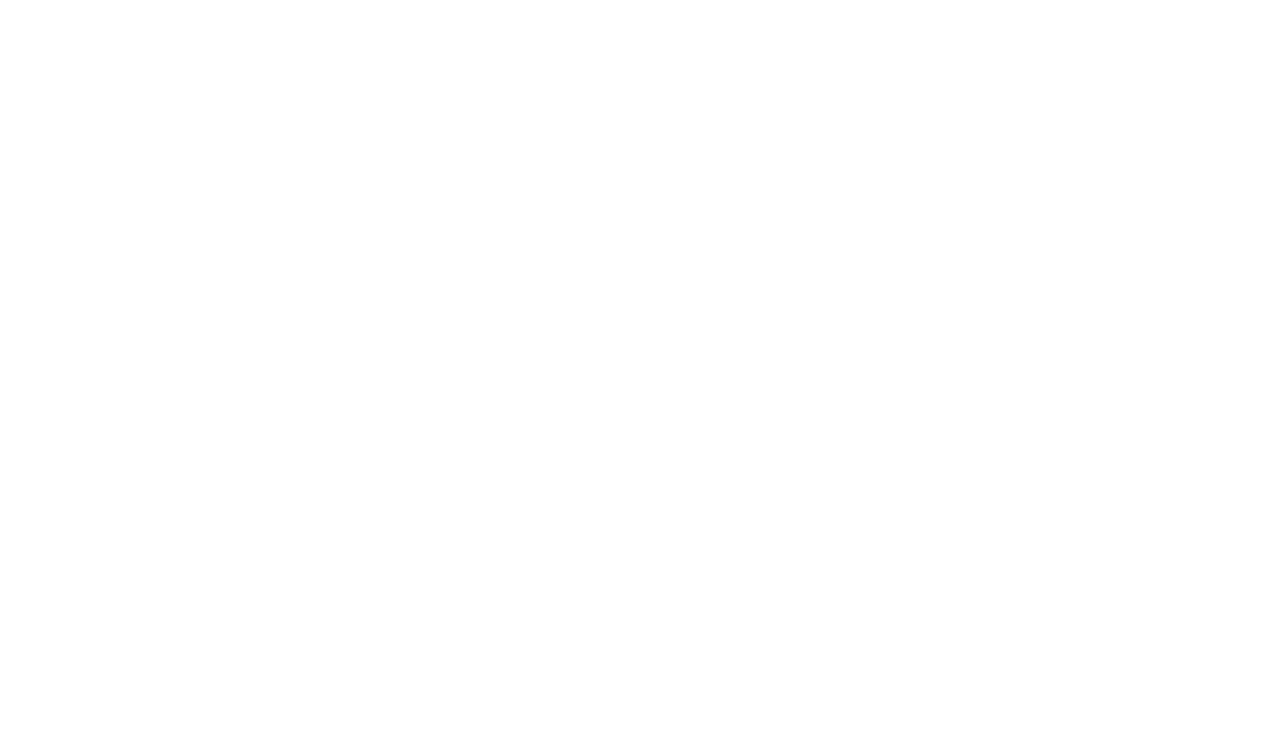
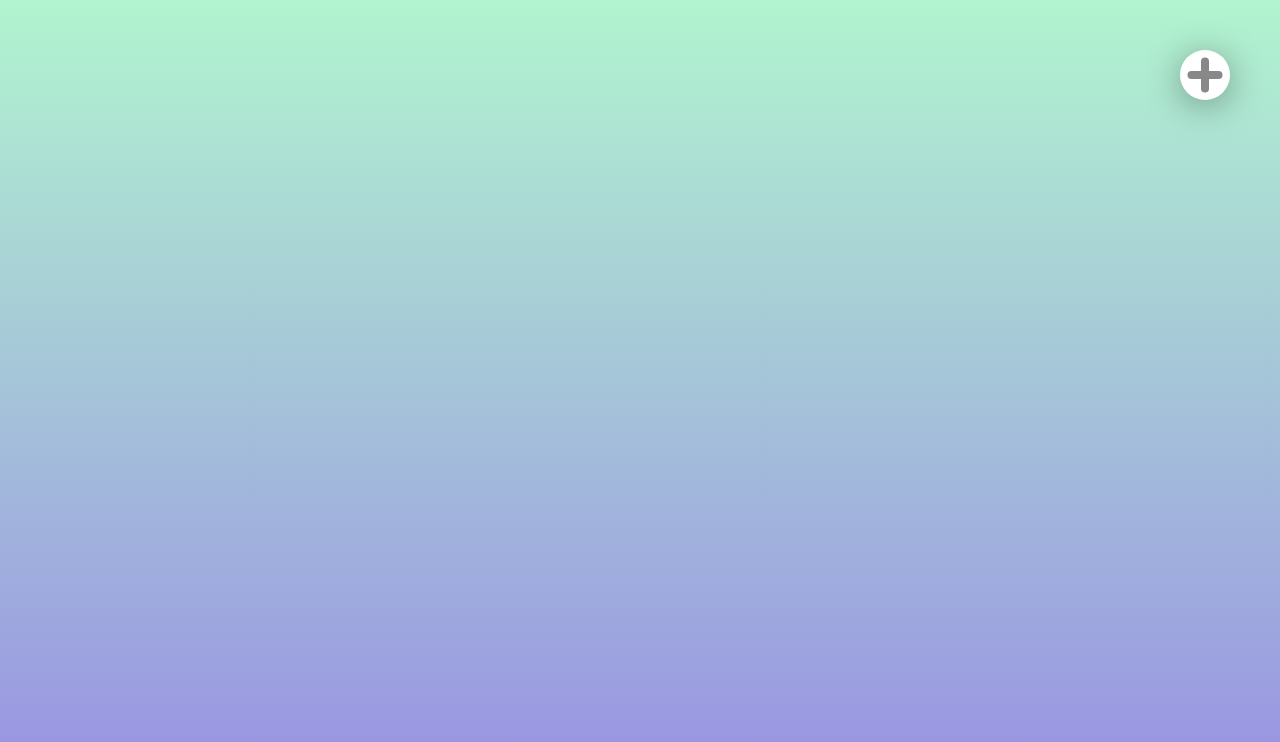
Before and after one commit to KimByul1225/trello_clone, a React (Create React App) app: page / in a window 1280 px wide. Shown: the top 742 px of the page. Built offline with nearby package versions, Linux system fonts and the light colour scheme.

Commit message:
랜딩페이지 스타일 작업, 보드추가 버튼 작업

```diff
--- a/public/index.html
+++ b/public/index.html
@@ -1,5 +1,5 @@
 <!DOCTYPE html>
-<html lang="en">
+<html lang="ko">
   <head>
     <meta charset="utf-8" />
     <link rel="icon" href="%PUBLIC_URL%/favicon.ico" />
--- a/src/App.tsx
+++ b/src/App.tsx
@@ -1,10 +1,26 @@
-import React from 'react';
+import { useCallback } from "react";
+
 import GlobalStyle from './styles/GlobalStyle';
+import { AddBoardButton, Container} from "./styles/mainStyle";
+import { useSetRecoilState } from "recoil";
+import { boardModalState } from "./atom";
+
 
 function App() {
+  const setBoardModal = useSetRecoilState(boardModalState);
+
+  const addButtonHandler = useCallback(() => {
+    setBoardModal(true);
+  }, [setBoardModal]);
+
+
   return (
     <>
       <GlobalStyle />
+      <Container>
+        <AddBoardButton type="button" onClick={addButtonHandler}/>
+
+      </Container>
 
     </>
   );
--- a/src/styles/GlobalStyle.ts
+++ b/src/styles/GlobalStyle.ts
@@ -4,7 +4,7 @@
 const GlobalStyle = createGlobalStyle`
     ${reset}
     body{
-        /* background-image: linear-gradient(to top, #9890e3 0%, #b1f4cf 100%); */
+        background-image: linear-gradient(to top, #9890e3 0%, #b1f4cf 100%);
         font-family: 'Nanum Gothic', AppleSDGothicNeo-Regular,'Malgun Gothic','맑은 고딕',dotum,'돋움',sans-serif;
     }
 `;
--- /dev/null
+++ b/src/styles/mainStyle.ts
@@ -0,0 +1,51 @@
+import styled from "styled-components";
+
+export const Container = styled.div`
+    max-width: 1024px;
+    width: 100%;
+    margin: 0 auto;
+    display: flex;
+    justify-content: center;
+    align-items: center;
+    height: 100vh;
+`;
+
+export const AddBoardButton = styled.button`
+    position: absolute;
+    top: 50px;
+    right: 50px;
+    border: none;
+    outline: none;
+    width: 50px;
+    height: 50px;
+    border-radius: 50px;
+    background-color: #fff;
+    box-shadow: rgb(0 0 0 / 35%) 0px 5px 35px;
+    display: flex;
+    align-items: center;
+    justify-content: center;
+    cursor: pointer;
+    transition: all .3s ease;
+    :hover{
+        transform: rotate(360deg);
+    }
+    ::before, ::after{
+        content: '';
+        display: inline-block;
+        position: absolute;
+        top: 50%;
+        left: 50%;
+        transform: translate(-50%, -50%);
+        background-color: #888;
+        border-radius: 10px;
+    }
+    :after{
+        width: 8px;
+        height: 35px;
+    }
+    ::before{
+        width: 35px;
+        height: 8px;
+    }
+
+`;
```
Also changed, not shown: src/styles/styled.d.ts (added, +10 -0 lines).
